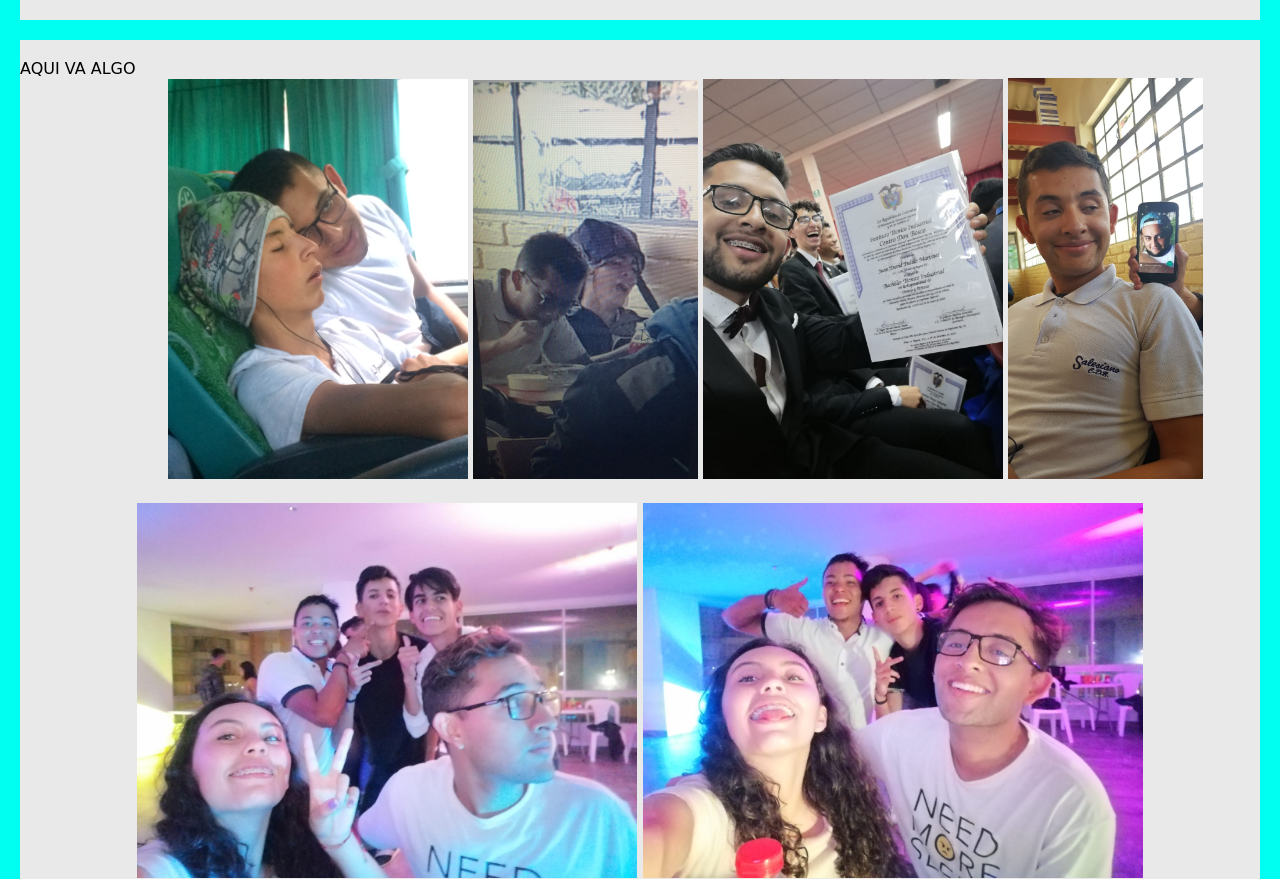
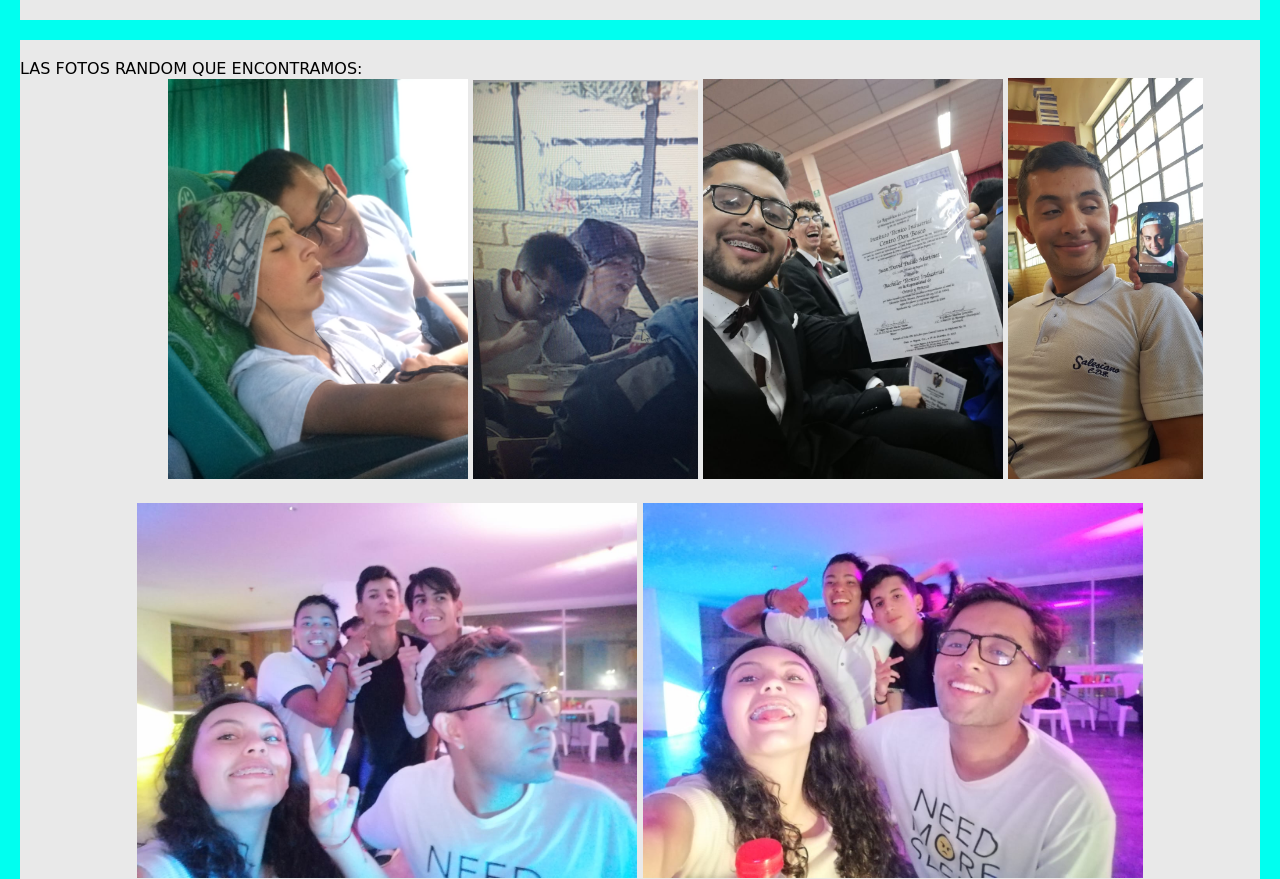
Before and after one commit to sebaso-19/cemplea-osabuelo, a plain HTML site: page index.html in a window 1280 px wide. Shown: the part 1113-1992 px from the top of the page. Drawn offline with Linux system fonts and the light colour scheme.

Commit message:
Update index.html

```diff
--- a/index.html
+++ b/index.html
@@ -24,8 +24,8 @@ Adjuntamos una catidad de fotos y videos que encontramos en nuestros celulares.<
 &nbsp&nbsp&nbsp&nbsp&nbsp<embed src="imagenes/fail.mp4" style="width:300px;height:400px;">&nbsp&nbsp&nbsp<embed src="imagenes/gemidos.mp4" style="width:300px;height:400px;"><br><br></div></div>
 
 <div class="in-flex"><div><br>
-AQUI VA ALGO<br>
-&nbsp&nbsp&nbsp&nbsp&nbsp&nbsp&nbsp&nbsp&nbsp&nbsp&nbsp&nbsp&nbsp&nbsp&nbsp&nbsp&nbsp&nbsp&nbsp&nbsp&nbsp&nbsp&nbsp&nbsp&nbsp&nbsp&nbsp&nbsp&nbsp<img src="imagenes/buitrago.jpg" style="width:300px;height:300px align="center";>
+LAS FOTOS RANDOM QUE ENCONTRAMOS: <br>
+&nbsp&nbsp&nbsp&nbsp&nbsp&nbsp&nbsp&nbsp&nbsp&nbsp&nbsp&nbsp&nbsp&nbsp&nbsp&nbsp&nbsp&nbsp&nbsp&nbsp&nbsp&nbsp&nbsp&nbsp&nbsp&nbsp&nbsp&nbsp&nbsp<img src="imagenes/buitrago.JPG" style="width:300px;height:300px align="center";>
 <img src="imagenes/comiendo.jpeg" style="width:225px;height:400px align="center";>
 <img src="imagenes/diploma.jpeg" style="width:300px;height:300px align="center";>
 <img src="imagenes/ibrahim.jpg" style="width:195px;height:400px align="center";>
```
